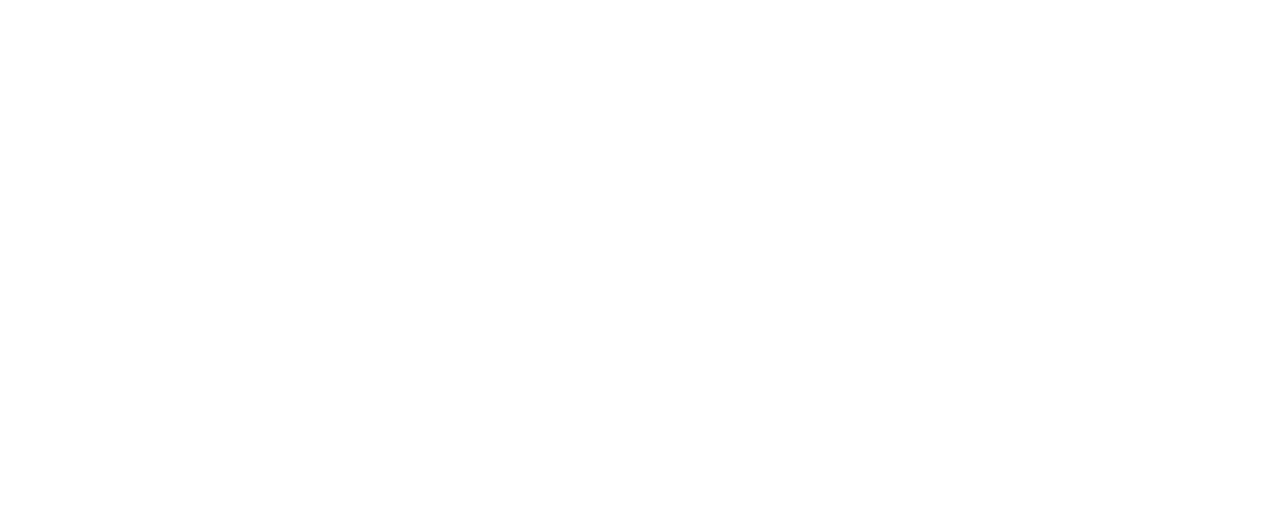
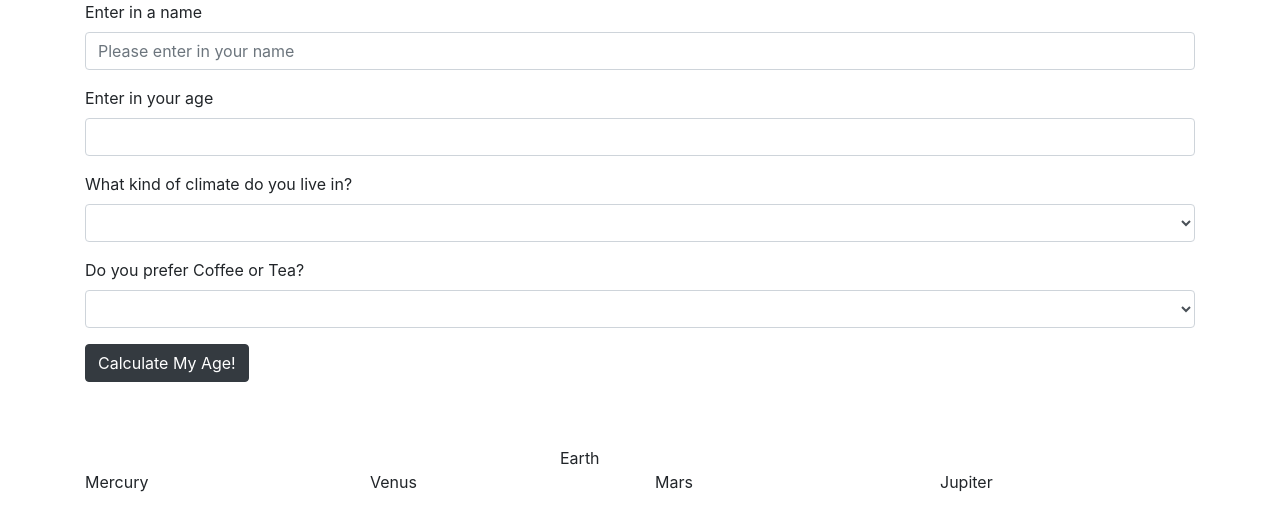
Before and after one commit to dlinds/galactic-age-calculator, a website built with webpack: page src/index.html in a window 1280 px wide. Built offline with nearby package versions, Linux system fonts and the light colour scheme.

Commit message:
add basic interface to collect information

```diff
--- a/src/css/styles.css
+++ b/src/css/styles.css
@@ -0,0 +1,7 @@
+img {
+  max-width: 100%;
+}
+
+#planet-info-container {
+  margin-top: 5%;
+}
--- a/src/index.html
+++ b/src/index.html
@@ -1,9 +1,63 @@
 <!DOCTYPE html>
 <html lang="en-us">
 <head>
-  <title>My Project</title>
+  <title>Galactic Age Calculator</title>
 </head>
 <body>
+  <div class="container">
+    <div class="form-group">
+      <label for="name">Enter in a name</label>
+      <input type="text" id="name" placeholder="Please enter in your name" class="form-control">
+    </div>
+    <div class="form-group">
+      <label for="age">Enter in your age</label>
+      <input id="age" type="number" min="1" step="1" max="120" class="form-control">
+    </div>
+    <div class="form-group">
+      <label for="climate">What kind of climate do you live in?</label>
+      <select id="climate" class="form-control">
+        <option disabled selected value>&nbsp;</option>
+        <option>Desert</option>
+        <option>Tropical</option>
+        <option>Plains</option>
+      </select>
+    </div>
+    <div class="form-group">
+      <label for="coffee-or-tea">Do you prefer Coffee or Tea?</label>
+      <select id="coffee-or-tea" class="form-control">
+        <option disabled selected value>&nbsp;</option>
+        <option>Coffee</option>
+        <option>Tea</option>
+      </select>
+    </div>
+    <div class="btn btn-dark" id="calculate-planet-values">Calculate My Age!</div>
+  </div>
+  <div class="container" id="planet-info-container">
+    <div class="row">
+      <div class="col-5">
 
+      </div>
+      <div class="col-2">
+        Earth
+      </div>
+      <div class="col-7">
+
+      </div>
+    </div>
+    <div class="row">
+      <div class="col-3">
+        Mercury
+      </div>
+      <div class="col-3">
+        Venus
+      </div>
+      <div class="col-3">
+        Mars
+      </div>
+      <div class="col-3">
+        Jupiter
+      </div>
+    </div>
+  </div>
 </body>
 </html>
--- a/src/index.js
+++ b/src/index.js
@@ -2,4 +2,9 @@ import $ from 'jquery';
 import 'bootstrap';
 import 'bootstrap/dist/css/bootstrap.min.css';
 import './css/styles.css';
-// import *** from './js/*** */.js';
+// import { Person } from "../src/js/person.js";
+// import { calculateLifeExpectancy } from "../src/js/lifeExpectancy.js";
+
+$(document).ready(function () {
+
+});
```
Also changed, not shown: src/assets/img/mercury.jpg (added).
